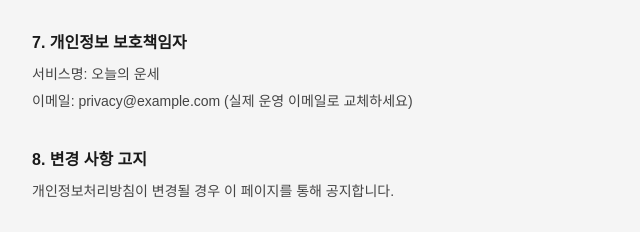
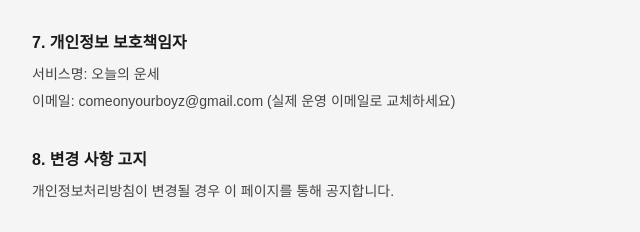
Before and after one commit to comeonyourboys/todays-fortune-app, a plain HTML site: page privacy.html in a window 1280 px wide. Shown: the part 973-1205 px from the top of the page, 272-912 px from the left. Drawn offline with Linux system fonts and the light colour scheme.

Commit message:
Update privacy.html

```diff
--- a/privacy.html
+++ b/privacy.html
@@ -58,7 +58,7 @@
 
   <h2>7. 개인정보 보호책임자</h2>
   <p>서비스명: 오늘의 운세<br>
-  이메일: privacy@example.com (실제 운영 이메일로 교체하세요)</p>
+  이메일: comeonyourboyz@gmail.com (실제 운영 이메일로 교체하세요)</p>
 
   <h2>8. 변경 사항 고지</h2>
   <p>개인정보처리방침이 변경될 경우 이 페이지를 통해 공지합니다.</p>
```
